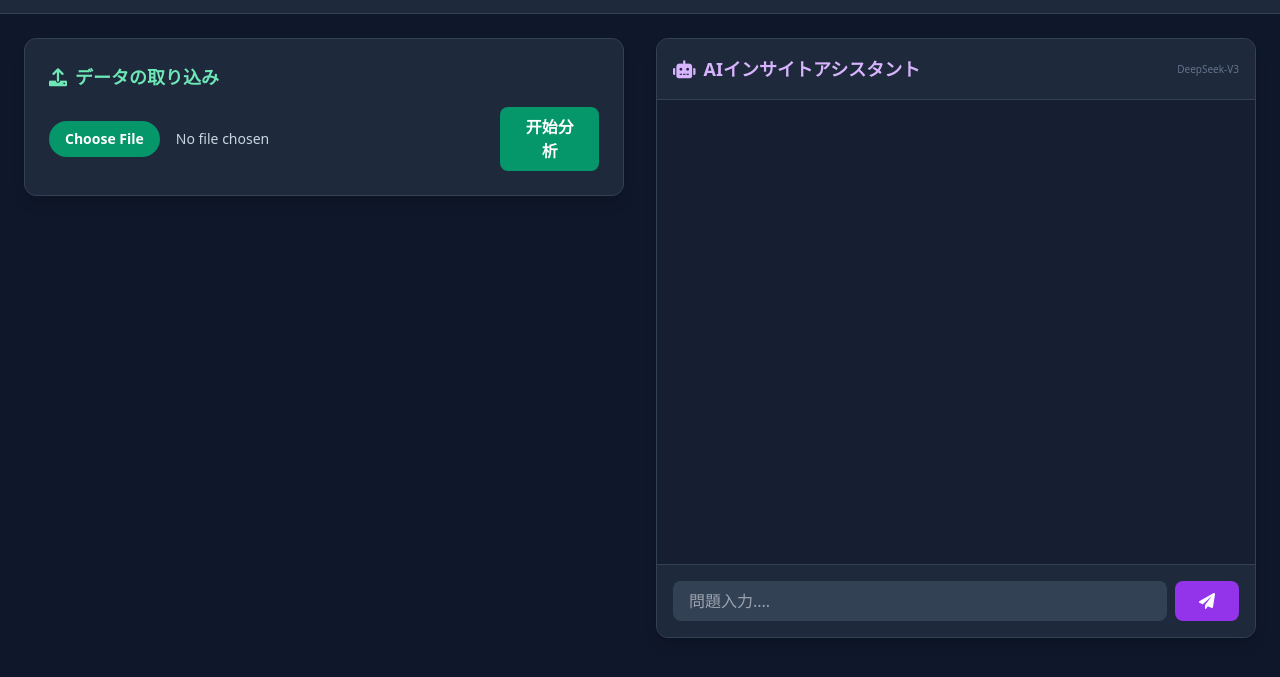
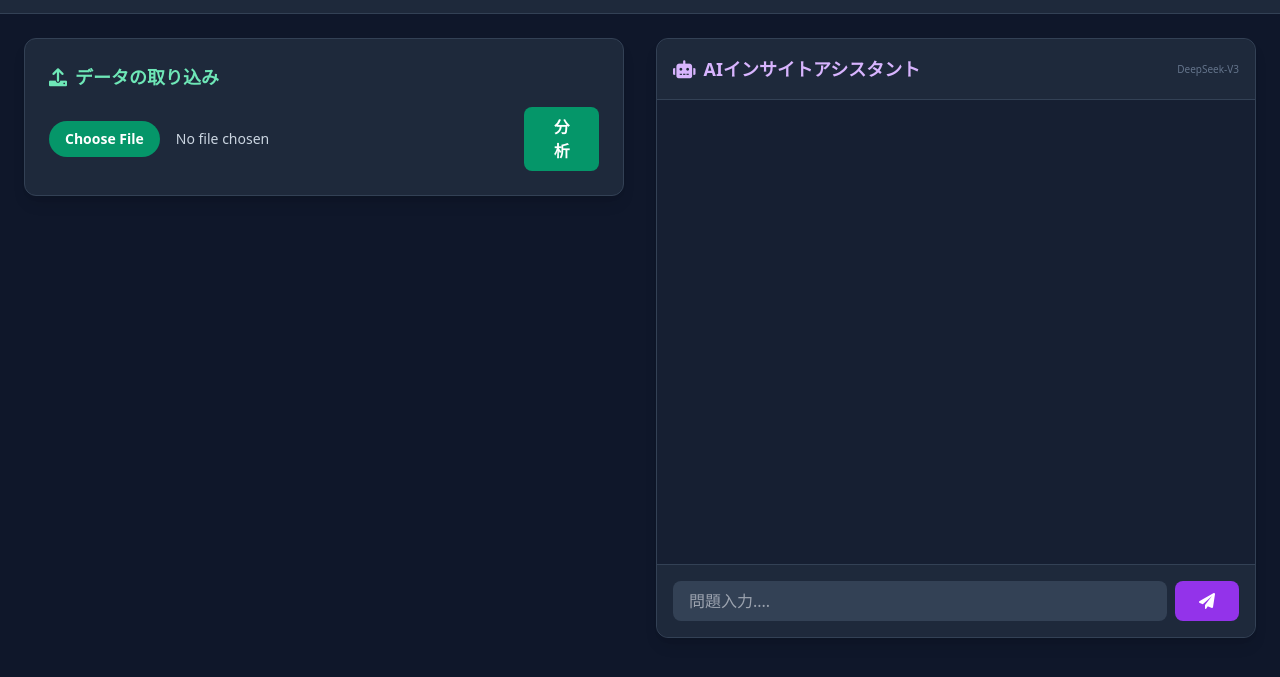
Before and after one commit to YeZixiong123/GeoSmart-ETL, a plain HTML site: page index.html in a window 1280 px wide. Shown: the part 47-724 px from the top of the page. Drawn offline with nearby package versions, Linux system fonts and the light colour scheme.

Commit message:
Update index.html

```diff
--- a/index.html
+++ b/index.html
@@ -23,7 +23,7 @@
                 <h2 class="text-lg font-semibold mb-4 text-emerald-300"><i class="fas fa-upload mr-2"></i>データの取り込み</h2>
                 <div class="flex items-center space-x-4">
                     <input type="file" id="fileInput" class="block w-full text-sm text-slate-300 file:mr-4 file:py-2 file:px-4 file:rounded-full file:border-0 file:text-sm file:font-semibold file:bg-emerald-600 file:text-white hover:file:bg-emerald-700"/>
-                    <button onclick="uploadFile()" id="uploadBtn" class="bg-emerald-600 hover:bg-emerald-700 text-white font-bold py-2 px-6 rounded-lg transition">开始分析</button>
+                    <button onclick="uploadFile()" id="uploadBtn" class="bg-emerald-600 hover:bg-emerald-700 text-white font-bold py-2 px-6 rounded-lg transition">分析</button>
                 </div>
             </div>
             <div id="dashboard" class="hidden bg-slate-800 rounded-xl p-6 border border-slate-700 shadow-lg">
```
